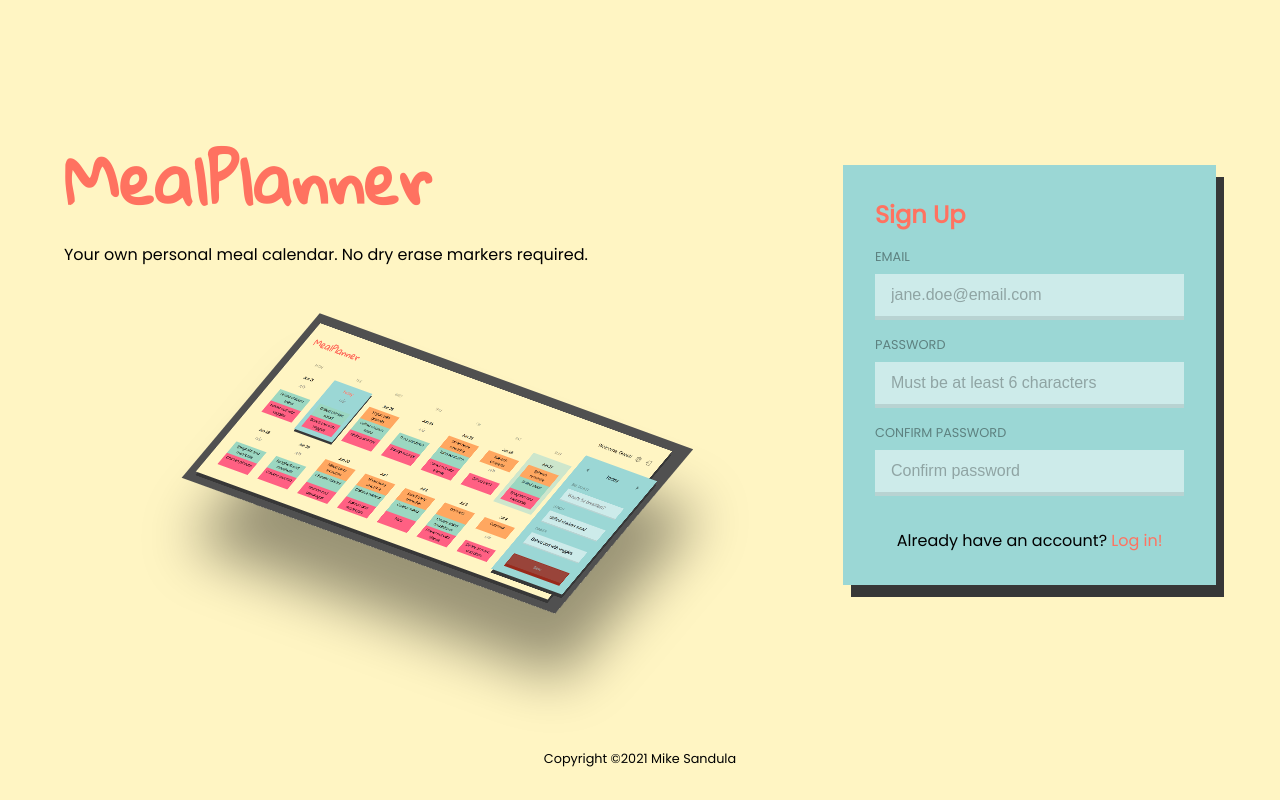
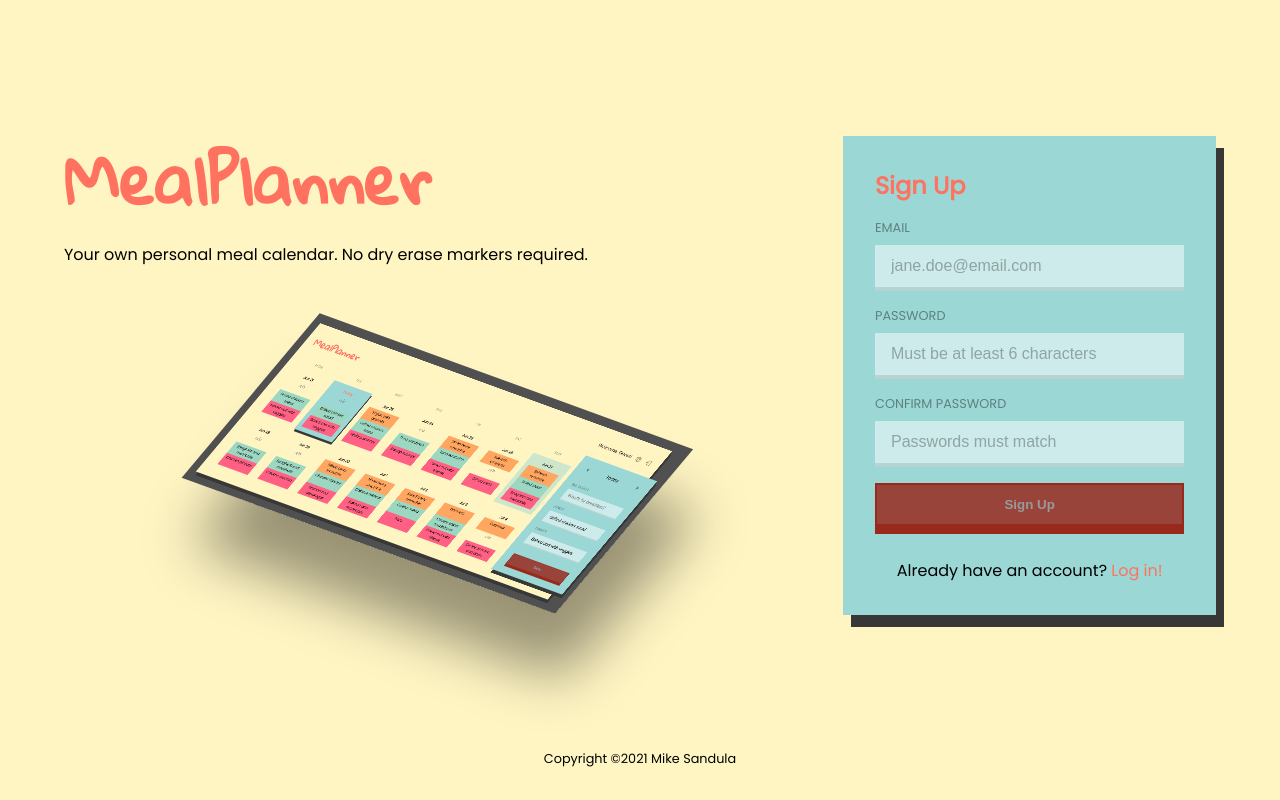
Before and after one commit to msandula12/meal-planner-client, a React (Create React App) app: page / in a window 1280 px wide. Built offline with nearby package versions, Linux system fonts and the light colour scheme.

Commit message:
feat: mock out signup form

```diff
--- a/src/components/Home/Home.tsx
+++ b/src/components/Home/Home.tsx
@@ -33,9 +33,9 @@ function Home() {
         </div>
         <div className="home-form">
           {isSigningUp ? (
-            <SignUp toggle={toggleIsSigningUp} />
+            <SignUp toggleForm={toggleIsSigningUp} />
           ) : (
-            <LogIn toggle={toggleIsSigningUp} />
+            <LogIn toggleForm={toggleIsSigningUp} />
           )}
         </div>
       </main>
--- a/src/components/Home/LogIn.tsx
+++ b/src/components/Home/LogIn.tsx
@@ -1,10 +1,10 @@
 import { BaseSyntheticEvent, useState } from 'react';
 
 type Props = {
-  toggle: () => void;
+  toggleForm: () => void;
 };
 
-function LogIn({ toggle }: Props) {
+function LogIn({ toggleForm }: Props) {
   const [values, setValues] = useState({
     email: '',
     password: '',
@@ -61,7 +61,7 @@ function LogIn({ toggle }: Props) {
       </button>
       <p className="form-box-footer">
         Don't have an account?{' '}
-        <span className="accent-text" onClick={toggle}>
+        <span className="accent-text" onClick={toggleForm}>
           Sign up!
         </span>
       </p>
--- a/src/components/Home/SignUp.tsx
+++ b/src/components/Home/SignUp.tsx
@@ -1,13 +1,33 @@
+import { BaseSyntheticEvent, useState } from 'react';
+
 type Props = {
-  toggle: () => void;
+  toggleForm: () => void;
 };
 
-function SignUp({ toggle }: Props) {
-  const updateInput = () => {};
+function SignUp({ toggleForm }: Props) {
+  const [values, setValues] = useState({
+    email: '',
+    password: '',
+    confirmPassword: '',
+  });
+
+  const updateValue = ({ target }: BaseSyntheticEvent) => {
+    setValues((prevValues) => ({
+      ...prevValues,
+      [target.name]: target.value,
+    }));
+  };
+
+  const signUp = () => {
+    console.log(values);
+  };
+
+  const canSignUp = Object.values(values).every((value) => Boolean(value));
 
   return (
     <div className="container form-box hoist">
       <h2 className="form-box-header">Sign Up</h2>
+      <div className="form-box-inputs">
         <div className="input-group">
           <label className="input-label" htmlFor="email">
             Email
@@ -15,9 +35,11 @@ function SignUp({ toggle }: Props) {
           <input
             className="text-input"
             id="email"
-          onChange={updateInput}
+            name="email"
+            onChange={updateValue}
             placeholder="jane.doe@email.com"
             type="text"
+            value={values.email}
           />
         </div>
         <div className="input-group">
@@ -27,9 +49,11 @@ function SignUp({ toggle }: Props) {
           <input
             className="text-input"
             id="password"
-          onChange={updateInput}
+            name="password"
+            onChange={updateValue}
             placeholder="Must be at least 6 characters"
             type="password"
+            value={values.password}
           />
         </div>
         <div className="input-group">
@@ -39,14 +63,24 @@ function SignUp({ toggle }: Props) {
           <input
             className="text-input"
             id="confirmPassword"
-          onChange={updateInput}
-          placeholder="Confirm password"
+            name="confirmPassword"
+            onChange={updateValue}
+            placeholder="Passwords must match"
             type="password"
+            value={values.confirmPassword}
           />
         </div>
+      </div>
+      <button
+        className="btn btn-primary"
+        disabled={!canSignUp}
+        onClick={signUp}
+      >
+        Sign Up
+      </button>
       <p className="form-box-footer">
         Already have an account?{' '}
-        <span className="accent-text" onClick={toggle}>
+        <span className="accent-text" onClick={toggleForm}>
           Log in!
         </span>
       </p>
```
Lines whose indentation alone changed are shown as unchanged.
